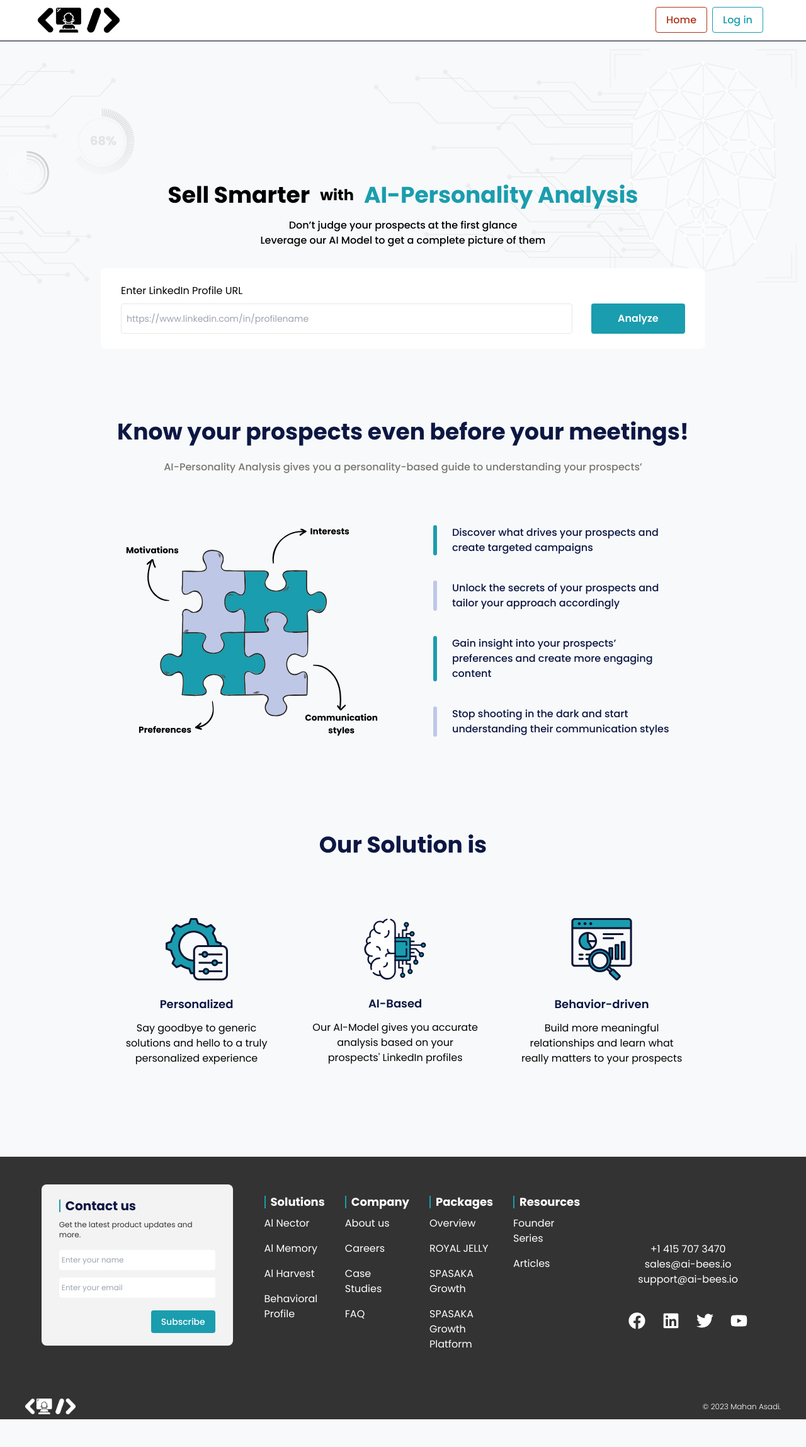
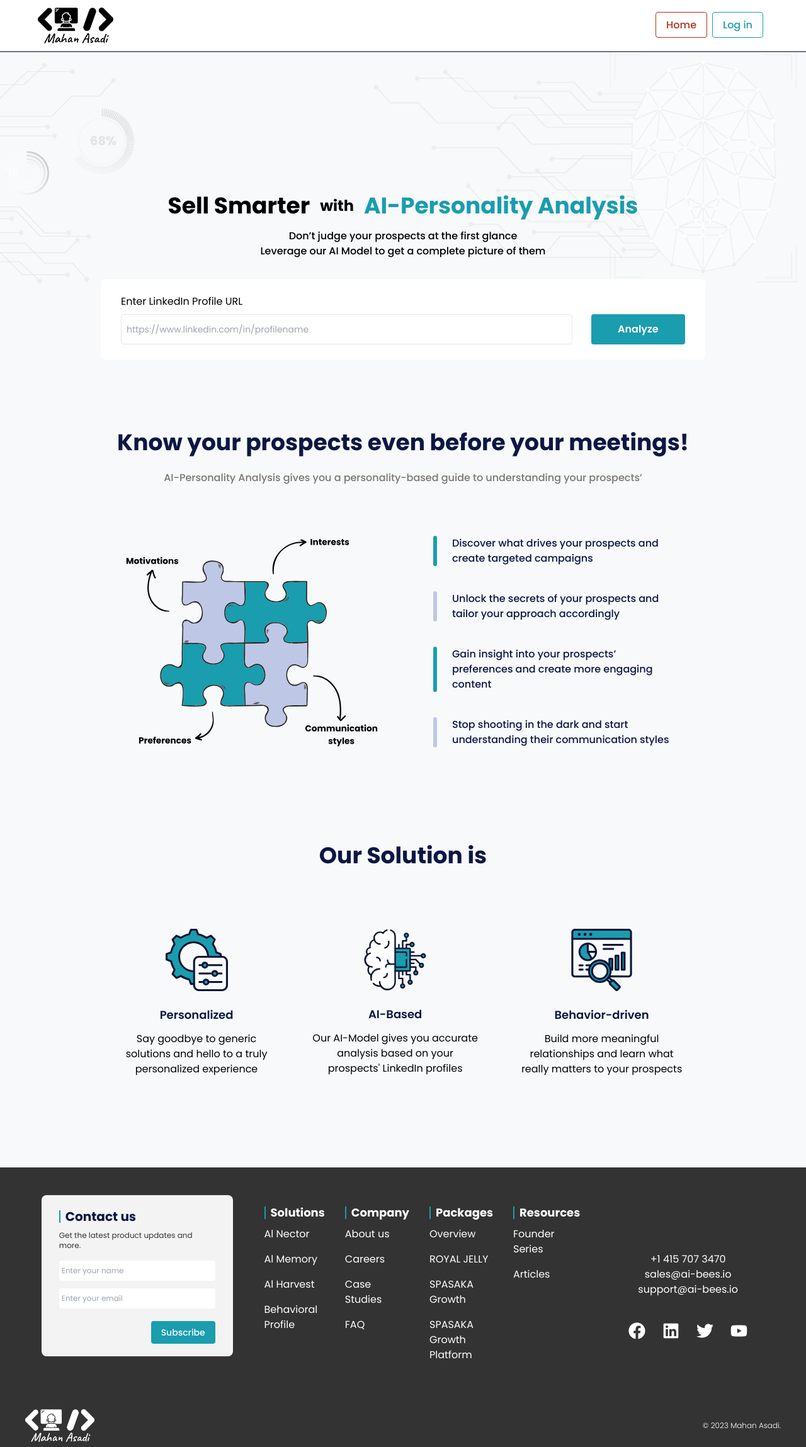
Before and after one commit to MahanAsadiiii/idealink, a React (Create React App) app: page / in a window 1280 px wide. Shown: the whole page at 63% size. Before the commit the page ends 2254 px from the top, so only its background shows below. Built offline with nearby package versions, Linux system fonts and the light colour scheme.

Commit message:
edit logo

```diff
--- a/src/components/CopyRight.jsx
+++ b/src/components/CopyRight.jsx
@@ -1,12 +1,12 @@
 import React from 'react'
-import { Logo2, Logo } from '../utilities/Index'
+import { Logo2 } from '../utilities/Index'
 
 function CopyRight() {
   return (
 
     <div className='flex items-center justify-between bg-[#333333] text-white py-2 px-3 md:px-10'>
 
-      <img src={Logo2} height={50} width={80} alt="logo-sign" />
+      <img src={Logo2} height={60} width={110} alt="logo-sign" />
       <h5 className='text-xs font-light '>© 2023 Mahan Asadi.</h5>
     </div>
 
--- a/src/components/Navbar.jsx
+++ b/src/components/Navbar.jsx
@@ -7,7 +7,7 @@ const Navbar = () => {
     <>
       <div className="w-full md:py-2 flex justify-between items-center md:px-14 bg-white border-b-2 border-gray-500">
         <Link rel="stylesheet" to="/" className='scale-75 md:scale-100 left-0  m-0'>
-          <img src={Logo} alt="logo-sign" width={130} height={120} className='left-0 m-1' />
+          <img src={Logo} alt="logo-sign" width={120} height={100} className='left-0 m-1' />
         </Link>
         <div className="mr-3">
           <a href="/" className='border border-[#ae351a] py-1 px-2 md:px-4 md:py-2 rounded font-medium text-xs md:text-base text-[#ae351a] mr-2 hover:bg-[#ae351a] hover:text-white'>Home</a>
```
Also changed, not shown: src/assets/logo-white.svg, src/assets/logo.svg.
